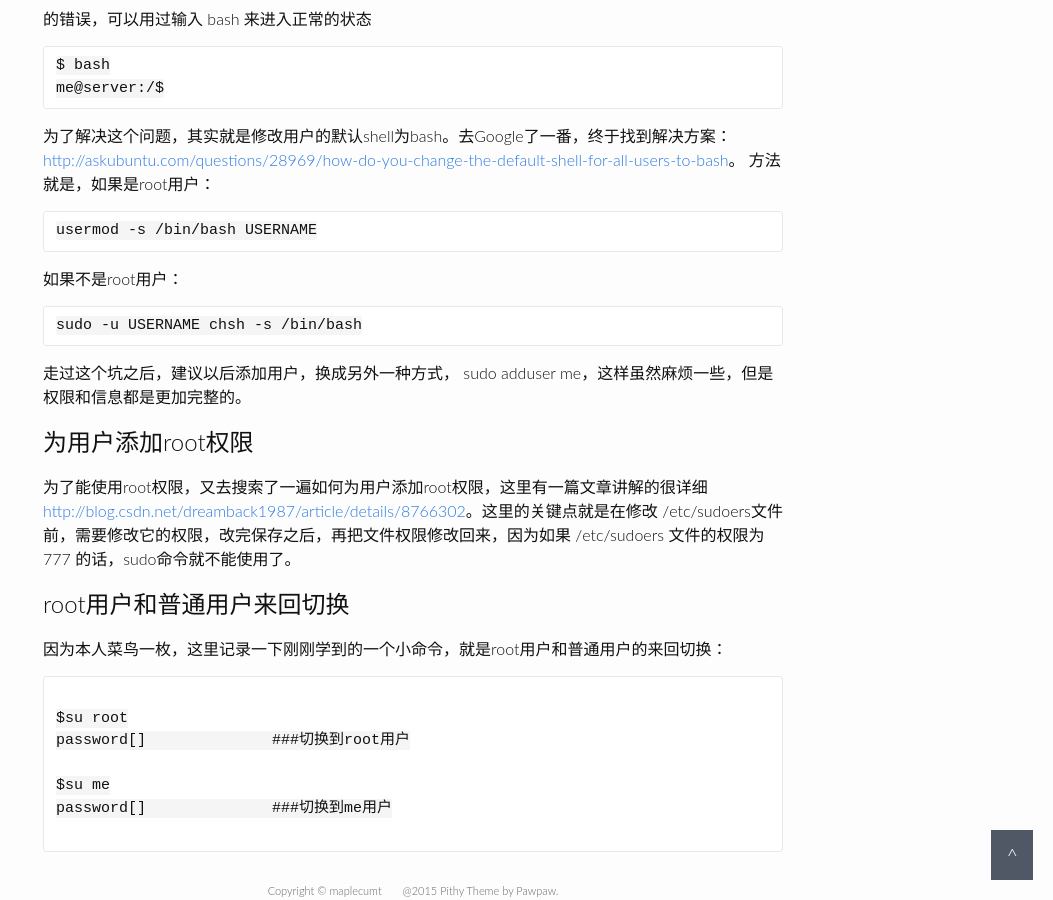
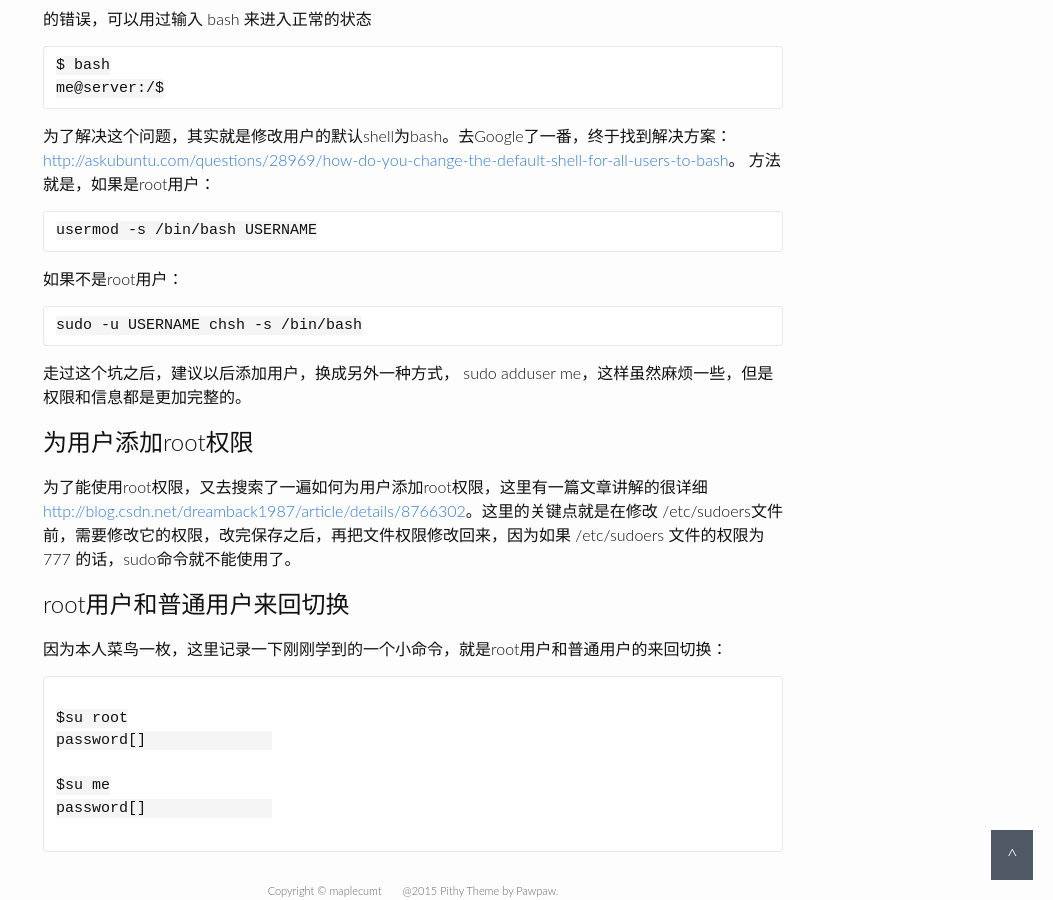
Before and after one commit to maple-yf/maplecumt, a Jekyll site: the page built from _posts/2015-12-01-Setting-Ubuntu-User.markdown, in a window 1280 px wide and 900 px high, scrolled down 627 px. Shown: the whole window, without its empty margins (227-1280 px from the left). Built offline with Jekyll 4.4.1, drawn with Linux system fonts in a browser that asks for light colours; comment, search, counter and statistics services are not loaded.

Commit message:
no message

````diff
--- a/_posts/2015-12-01-Setting-Ubuntu-User.markdown
+++ b/_posts/2015-12-01-Setting-Ubuntu-User.markdown
@@ -47,9 +47,9 @@ sudo -u USERNAME chsh -s /bin/bash
 ```
 
 $su root
-password[]		###切换到root用户
+password[]
 
 $su me
-password[]		###切换到me用户
+password[]
 
 ```
````
